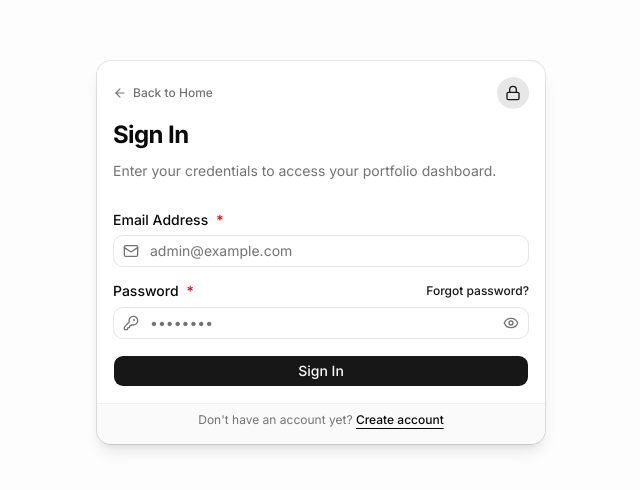
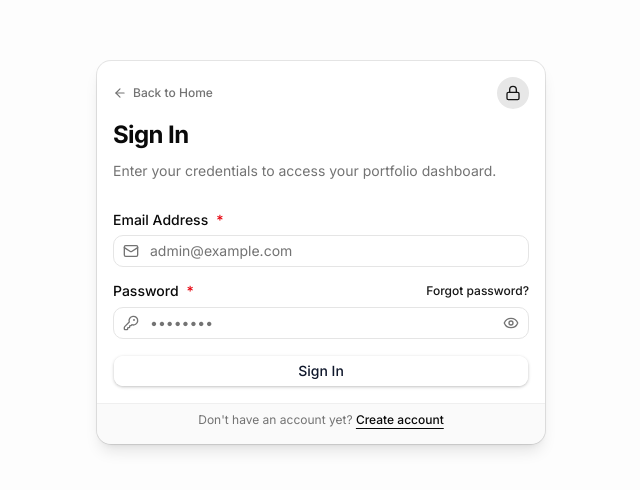
Before and after one commit to ManikantaDDev/dev-portfolio-26-30, a Next.js app: page /login in a window 1280 px wide. Shown: the part 148-638 px from the top of the page, without its empty margins (319-959 px from the left). Built offline with nearby package versions, Linux system fonts and the light colour scheme.

Commit message:
feat: update button styles for improved accessibility and visual consistency

```diff
--- a/components/ui/button.tsx
+++ b/components/ui/button.tsx
@@ -7,13 +7,14 @@ const buttonVariants = cva(
   {
     variants: {
       variant: {
-        default: "bg-primary text-primary-foreground hover:bg-primary/80",
+        default:
+          "bg-white text-slate-900 shadow-sm hover:bg-slate-100 hover:text-slate-950 dark:bg-white dark:text-slate-900 dark:hover:bg-slate-100",
         outline:
-          "border-border bg-background hover:bg-muted hover:text-foreground aria-expanded:bg-muted aria-expanded:text-foreground dark:border-input dark:bg-input/30 dark:hover:bg-input/50",
+          "border border-white/20 bg-transparent text-white hover:bg-white/10 hover:text-white aria-expanded:bg-white/10 dark:border-white/20 dark:bg-transparent dark:text-white dark:hover:bg-white/10",
         secondary:
-          "bg-secondary text-secondary-foreground hover:bg-[color-mix(in_oklch,var(--secondary),var(--foreground)_5%)] aria-expanded:bg-secondary aria-expanded:text-secondary-foreground",
+          "bg-slate-800 text-white hover:bg-slate-700 aria-expanded:bg-slate-800 dark:bg-slate-800 dark:text-white dark:hover:bg-slate-700",
         ghost:
-          "hover:bg-muted hover:text-foreground aria-expanded:bg-muted aria-expanded:text-foreground dark:hover:bg-muted/50",
+          "text-white/80 hover:bg-white/10 hover:text-white aria-expanded:bg-white/10 dark:hover:bg-white/10 dark:text-white",
         destructive:
           "bg-destructive/10 text-destructive hover:bg-destructive/20 focus-visible:border-destructive/40 focus-visible:ring-destructive/20 dark:bg-destructive/20 dark:hover:bg-destructive/30 dark:focus-visible:ring-destructive/40",
         link: "text-primary underline-offset-4 hover:underline",
```
